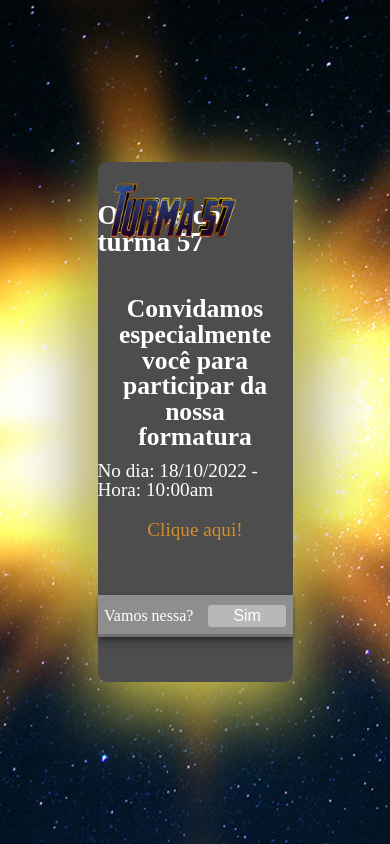
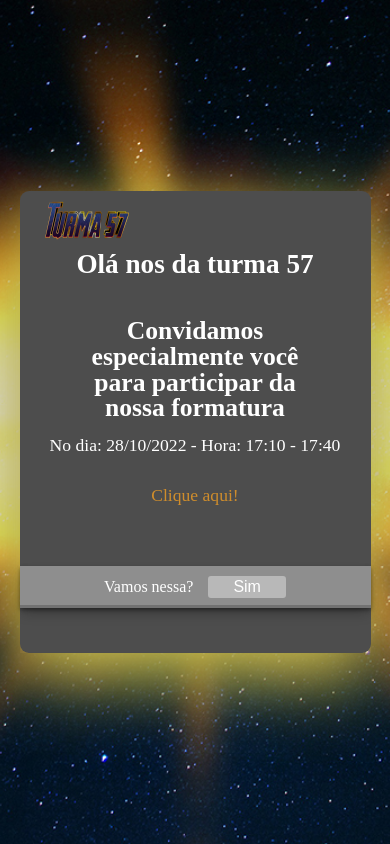
Before and after one commit to PedroTrudes/ConviteTurma57, a plain HTML site: page index.html in a window 390 px wide. Both pictures are taken after a click on the button "Sim". Drawn offline with nearby package versions, Linux system fonts and the light colour scheme.

Commit message:
Ajuste de responsividade

```diff
--- a/index.html
+++ b/index.html
@@ -4,8 +4,9 @@
     <meta charset="UTF-8">
     <meta http-equiv="X-UA-Compatible" content="IE=edge">
     <meta name="viewport" content="width=device-width, initial-scale=1.0">
+    <link rel="stylesheet" href="reset.css">
     <link rel="stylesheet" href="style.css">
-    <link rel="stylesheet" href="reset.css">
+    <link rel="stylesheet" href="responsivo.css">
     <title>Turma 57</title>
     <script src="https://ajax.googleapis.com/ajax/libs/jquery/3.6.0/jquery.min.js"></script>
 </head>
@@ -52,8 +53,8 @@
                     </p>
                 </div>
                 <div id="infos-convite" style="display: none;">
-                    <span>No dia: 18/10/2022 - Hora: 10:00am</span>
-                    <a href="#">Clique aqui!</a>
+                    <span>No dia: 28/10/2022 - Hora: 17:10 - 17:40</span>
+                    <a href="https://generationinitiative.zoom.us/my/thiagofaccipieri" target="_blank">Clique aqui!</a>
                 </div>
 
                 <div class="infos-link">
--- /dev/null
+++ b/responsivo.css
@@ -0,0 +1,30 @@
+@media screen and (max-width: 1100px) {
+    .container-card{
+        width: 80%;
+    }
+}
+
+@media screen and (max-width: 688px) {
+
+    .container-card{
+        width: 90%;
+    }
+}
+
+@media screen and (max-width: 450px) {
+    .card-logo{
+        top: -20px;
+        left: 5%;
+    }
+    .card-logo img{
+        width: 100px;
+        height: 100px;
+    }
+    .infos-title{
+        margin-top: 60px;
+    }
+    #infos-convite{
+        font-size: 1.1em;
+        padding: 0px 5px;
+    }
+}
--- a/style.css
+++ b/style.css
@@ -164,6 +164,7 @@
     50%{
         top: 90%;
         opacity: 0;
+        rotate: 1060deg;
     }
     100%{
         top: 0%;
```
